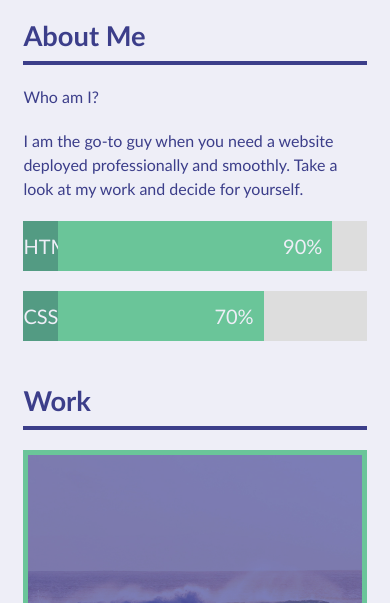
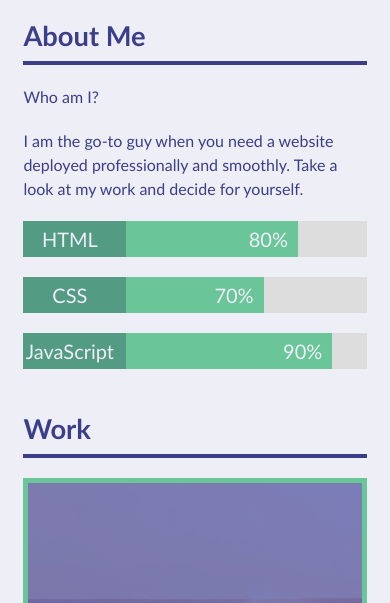
Before and after one commit to BrianCKWang/my-portfolio, a plain HTML site: page index.html in a window 390 px wide. Shown: the part 497-1100 px from the top of the page. Drawn offline with Linux system fonts and the light colour scheme.

Commit message:
add javascript in skill bar

```diff
--- a/assets/css/style.css
+++ b/assets/css/style.css
@@ -148,10 +148,10 @@ main {
     background-color: rgb(83, 155, 131);
     text-align: center; /* Right-align text */
     /* display: inline-block; */
-    padding-top: 10px; /* Add top padding */
-    padding-bottom: 10px; /* Add bottom padding */
+    padding-top: 3px; /* Add top padding */
+    padding-bottom: 3px; /* Add bottom padding */
     padding-right: 10px;
-    width:10%;
+    width:15%;
     color: var(--light); /* White text color */
     display:inline-block;
 }
@@ -159,22 +159,28 @@ main {
 .skills {
     font-size: 20px;
     text-align: right; /* Right-align text */
-    padding-top: 10px; /* Add top padding */
-    padding-bottom: 10px; /* Add bottom padding */
+    padding-top: 3px; /* Add top padding */
+    padding-bottom: 3px; /* Add bottom padding */
     padding-right: 10px;
+    /* width:50%; */
     color: var(--light); /* White text color */
     display:inline-block;
 }
 
 .html {
-    width: 80%;
+    width: 70%;
     background-color: var(--secondary);
-} /* Green */
+}
 
 .css {
     width: 60%;
     background-color: var(--secondary);
-} /* Blue */
+}
+
+.js {
+    width: 80%;
+    background-color: var(--secondary);
+}
 
 .page-wrapper {
     max-width: 88%;
@@ -345,6 +351,26 @@ main {
         text-align: center;
         padding-left: 50px;
     }
+
+
+    .skills-name {
+        width:20%;
+    }
+
+    .html {
+        width: 60%;
+        background-color: var(--secondary);
+    }
+
+    .css {
+        width: 50%;
+        background-color: var(--secondary);
+    }
+
+    .js {
+        width: 70%;
+        background-color: var(--secondary);
+    }
 }
 
 @media screen and (max-width: 768px) {
@@ -363,4 +389,23 @@ main {
         flex-direction: column;
         align-items: center;
     }
+
+    .skills-name {
+        width:30%;
+    }
+
+    .html {
+        width: 50%;
+        background-color: var(--secondary);
+    }
+
+    .css {
+        width: 40%;
+        background-color: var(--secondary);
+    }
+
+    .js {
+        width: 60%;
+        background-color: var(--secondary);
+    }
 }
--- a/index.html
+++ b/index.html
@@ -45,13 +45,19 @@
         </p>
         <div class="skills-container">
           <div class="skills-name">HTML</div>
-          <div class="skills html">90%</div>
+          <div class="skills html">80%</div>
         </div>
+
         <p></p>
-
         <div class="skills-container">
           <div class="skills-name">CSS</div>
           <div class="skills css">70%</div>
+        </div>
+
+        <p></p>
+        <div class="skills-container">
+          <div class="skills-name">JavaScript</div>
+          <div class="skills js">90%</div>
         </div>
 
       </div>
```
